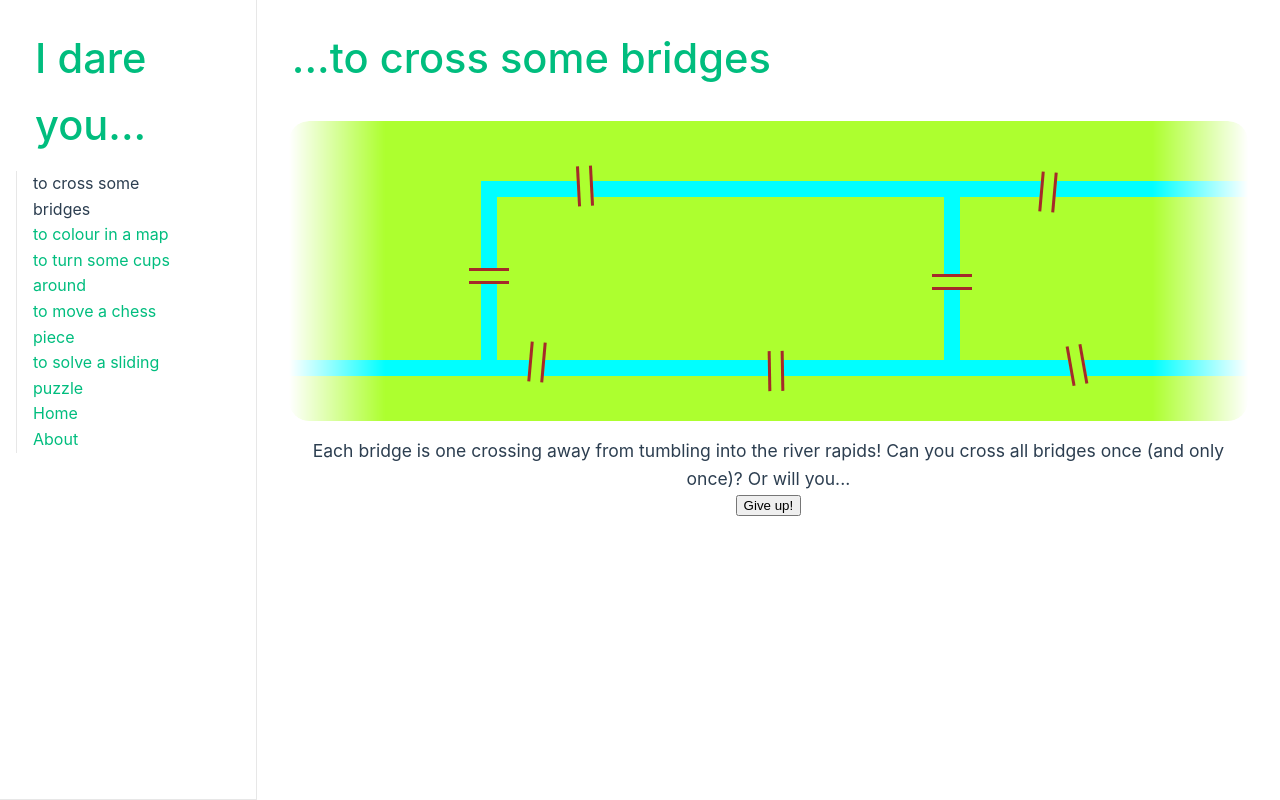
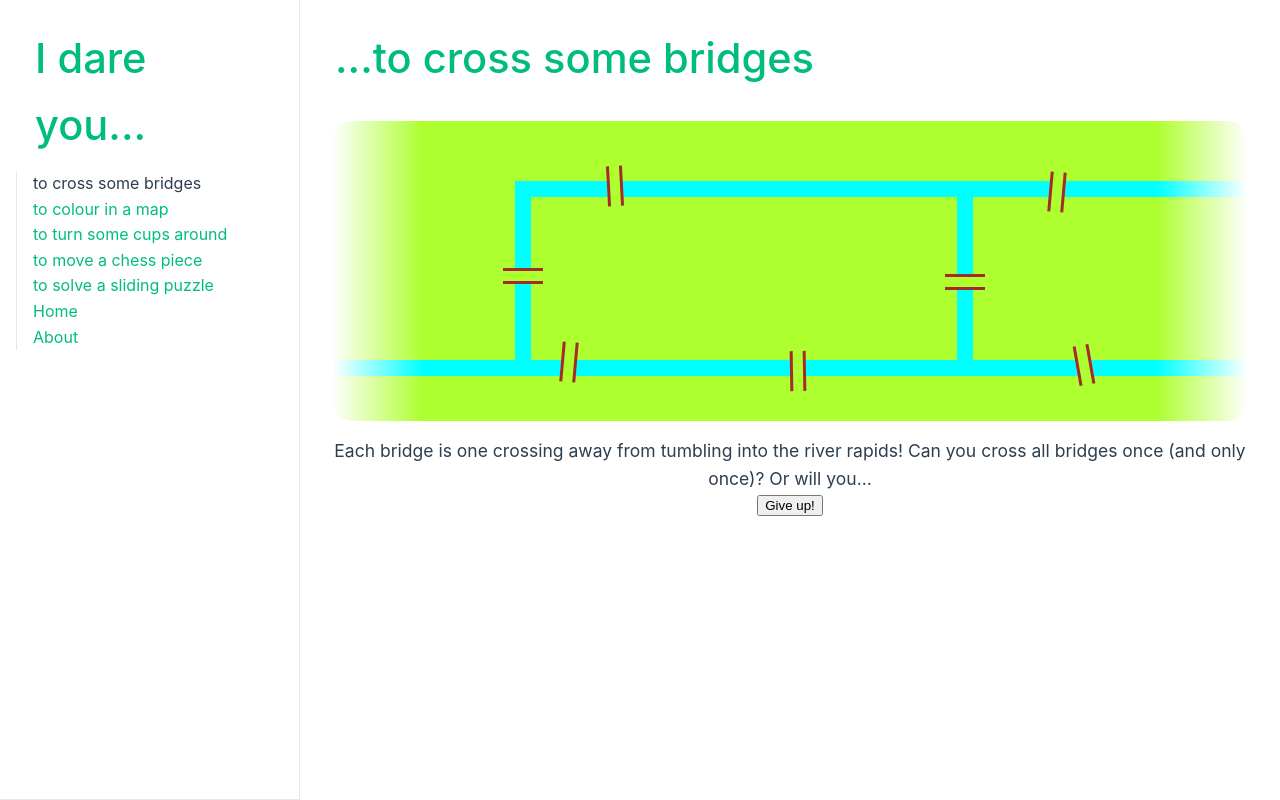
Before and after one commit to br-Chan/Impossible-Puzzles, a Vue app: page /konigsberg in a window 1280 px wide. Built offline with nearby package versions, Linux system fonts and the light colour scheme.

Commit message:
feat: make header element into fixed-width sidebar; increase content div width to full.

```diff
--- a/src/App.vue
+++ b/src/App.vue
@@ -3,9 +3,7 @@ import { RouterLink, RouterView } from "vue-router";
 </script>
 
 <template>
-    <header>
-        <!-- <img alt="Vue logo" class="logo" src="@/assets/logo.svg" width="125" height="125" /> -->
-
+    <div class="sidebar">
         <div class="wrapper">
             <h1 class="green">I dare you...</h1>
 
@@ -19,15 +17,14 @@ import { RouterLink, RouterView } from "vue-router";
                 <RouterLink to="/about">About</RouterLink>
             </nav>
         </div>
-    </header>
-    <div class="view">
+    </div>
+    <div class="content">
         <RouterView />
     </div>
 </template>
 
 <style scoped>
-header {
-    /* line-height: 1.5; */
+.sidebar {
     max-height: 100vh;
     border-bottom: 1px solid var(--color-border);
 }
@@ -45,14 +42,12 @@ h1 {
 }
 
 nav {
-    width: 100%;
     font-size: 12px;
     text-align: center;
 }
 
 nav a.router-link-exact-active {
     color: var(--color-text);
-    /* font-size: 2rem; */
 }
 
 nav a.router-link-exact-active:hover {
@@ -68,15 +63,15 @@ nav a {
     border-bottom-right-radius: calc(infinity * 1px);
 }
 
-.view {
-    display: flex;
+.content {
     min-height: 100vh;
 }
 
 @media (min-width: 1024px) {
-    header {
-        display: flex;
-        flex: 1;
+    .sidebar {
+        float: left;
+        width: var(--sidebar-width);
+        margin-left: calc(var(--sidebar-width) * -1);
         place-items: start;
         padding: 2rem;
         padding-bottom: 0rem;
@@ -87,7 +82,7 @@ nav a {
         margin: 0 2rem 0 0;
     }
 
-    header .wrapper {
+    .sidebar .wrapper {
         display: flex;
         place-items: flex-start;
         flex-wrap: wrap;
@@ -99,8 +94,9 @@ nav a {
         font-size: 1rem;
     }
 
-    .view {
-        flex: 5;
+    .content {
+        float: right;
+        width: calc(100vw - var(--sidebar-width));
         padding: 2rem;
         padding-bottom: 0rem;
     }
--- a/src/assets/base.css
+++ b/src/assets/base.css
@@ -34,6 +34,8 @@
     --color-text: var(--vt-c-text-light-1);
 
     --section-gap: 160px;
+
+    --sidebar-width: 300px;
 }
 
 @media (prefers-color-scheme: dark) {
--- a/src/assets/main.css
+++ b/src/assets/main.css
@@ -1,8 +1,6 @@
 @import "./base.css";
 
 #app {
-    /* max-width: 1280px; */
-    margin: 0 auto;
     padding: 2rem;
     font-weight: normal;
 }
@@ -23,12 +21,12 @@ a,
 
 @media (min-width: 1024px) {
     body {
-        display: flex;
         place-items: center;
     }
 
     #app {
         display: flex;
         padding: 0 0;
+        margin-left: var(--sidebar-width);
     }
 }
--- a/src/components/konigsberg/KonigsbergPhase1.vue
+++ b/src/components/konigsberg/KonigsbergPhase1.vue
@@ -40,7 +40,6 @@ const props = defineProps<KonigsbergPhase1Props>();
 
 <style scoped>
 .puzzle {
-    margin-inline: auto;
     display: flex;
     flex-direction: column;
     align-items: center;
--- a/src/views/KonigsbergView.vue
+++ b/src/views/KonigsbergView.vue
@@ -25,8 +25,6 @@ const moveToNextPhase = (): void => {
 
 <style scoped>
 main {
-    display: flex;
-
     opacity: 1;
     animation: fade 0.5s linear;
 }
```
